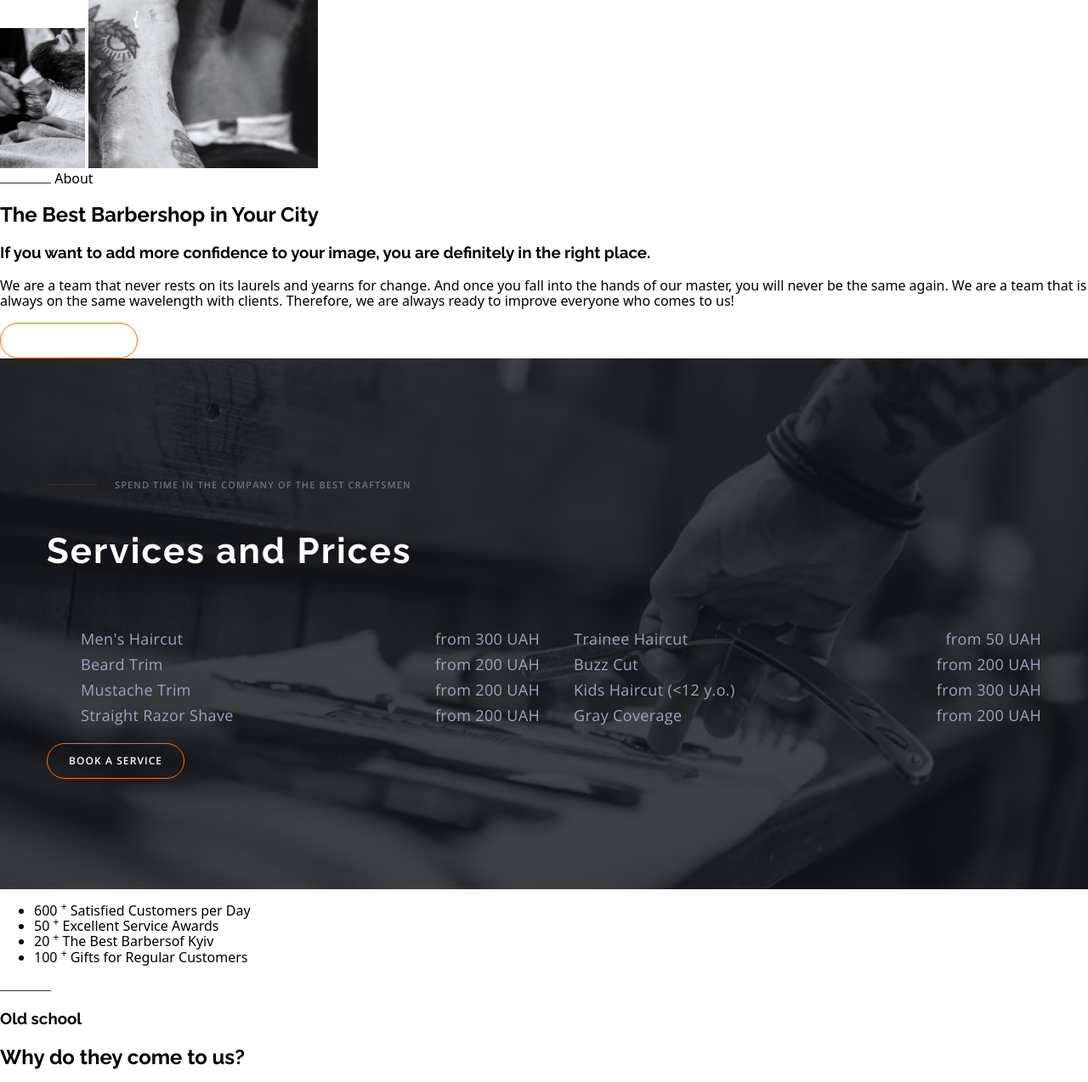
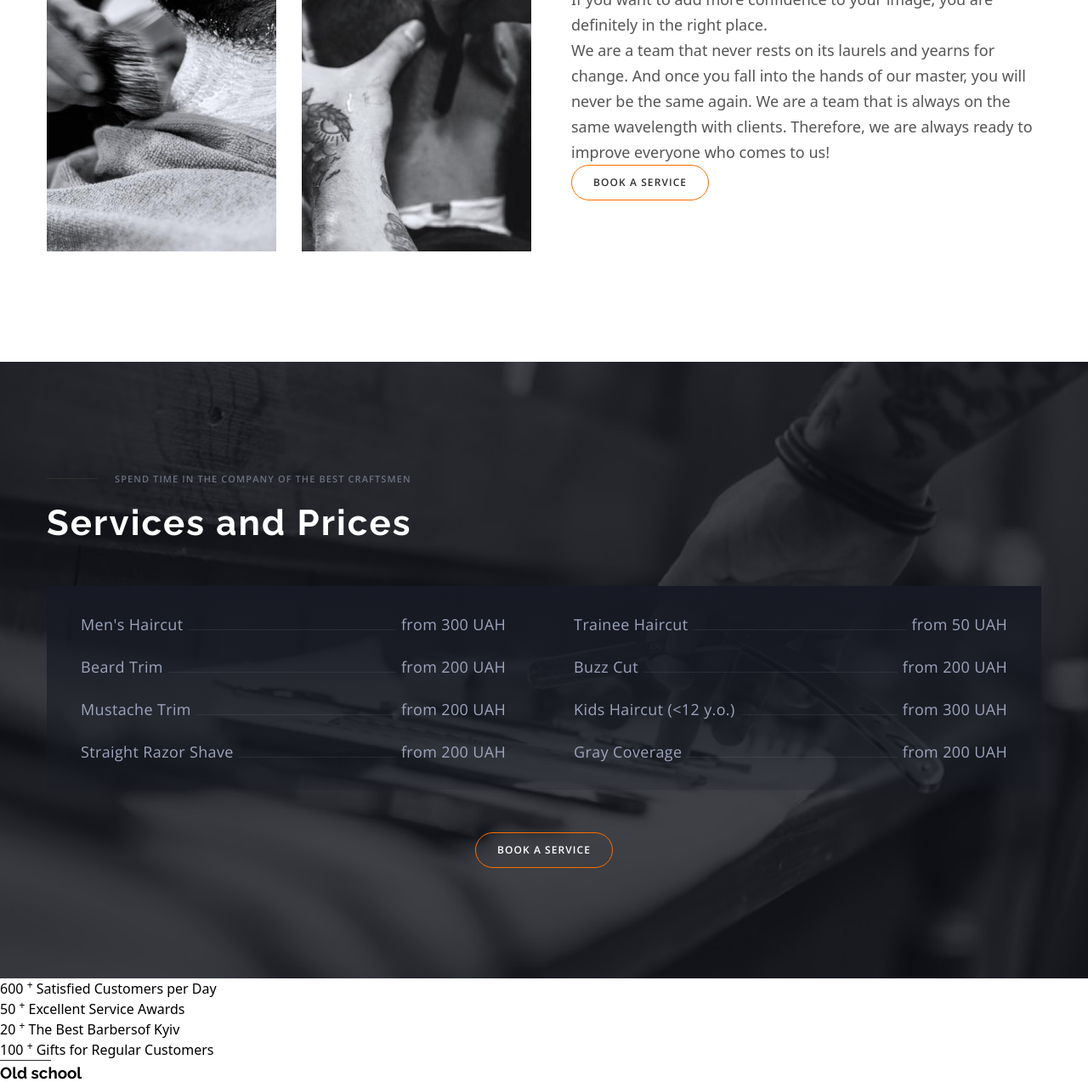
Before and after one commit to chiperandrei42/barbershop, a plain HTML site: page index.html in a window 1280 px wide. Shown: the part 449-1723 px from the top of the page at 85% size. Drawn offline with nearby package versions, Linux system fonts and the light colour scheme.

Commit message:
Updated barbershop

```diff
--- /dev/null
+++ b/css/reset.css
@@ -0,0 +1,73 @@
+/*
+  1. Use a more-intuitive box-sizing model.
+*/
+*,
+*::before,
+*::after {
+  box-sizing: border-box;
+}
+/*
+  2. Remove default margin
+*/
+* {
+  margin: 0;
+}
+/*
+  3. Allow percentage-based heights in the application
+*/
+html,
+body {
+  height: 100%;
+}
+/*
+  Typographic tweaks!
+  4. Add accessible line-height
+  5. Improve text rendering
+*/
+body {
+  line-height: 1.5;
+  -webkit-font-smoothing: antialiased;
+}
+/*
+  6. Improve media defaults
+*/
+img,
+picture,
+video,
+canvas,
+svg {
+  display: block;
+  max-width: 100%;
+}
+/*
+  7. Remove built-in form typography styles
+*/
+input,
+button,
+textarea,
+select {
+  font: inherit;
+}
+/*
+  8. Avoid text overflows
+*/
+p,
+h1,
+h2,
+h3,
+h4,
+h5,
+h6 {
+  overflow-wrap: break-word;
+}
+/*
+  9. Create a root stacking context
+*/
+#root,
+#__next {
+  isolation: isolate;
+}
+
+ul {
+  padding-inline-start: 0;
+}
--- a/css/style.css
+++ b/css/style.css
@@ -3,6 +3,8 @@
   --heading-font-family: "Raleway", sans-serif;
   --text-font-family: "Open Sans", sans-serif;
   --link-hover-color: #ff6c00;
+  --heading-alternative-color: #303030;
+  --transition: 250ms cubic-bezier(0.4, 0, 0.2, 1);
 }
 
 .global-header {
@@ -22,6 +24,11 @@
   width: 405px;
   justify-content: space-between;
   list-style-type: none;
+}
+
+.container {
+  max-width: 1200px;
+  margin: 0 auto;
 }
 
 .contact-container {
@@ -60,8 +67,10 @@ h6 {
   font-weight: 700;
 }
 
-.button {
-  cursor: pointer;
+.centered-container {
+  display: flex;
+  justify-content: center;
+  align-items: center;
 }
 
 .phone-number {
@@ -79,7 +88,6 @@ h6 {
 }
 
 .button {
-  color: var(--link-color);
   font-family: var(--text-font-family);
   font-size: 12px;
   font-weight: 600;
@@ -90,6 +98,9 @@ h6 {
   border: 1px solid #ff6c00;
   border-radius: 25px;
   padding: 12px 25px;
+  cursor: pointer;
+  transition: background-color var(--transition), color var(--transition),
+    border var(--transition);
 }
 
 .button:hover {
@@ -98,18 +109,45 @@ h6 {
   border: 1px solid #fff;
 }
 
+.section-dark button {
+  color: var(--link-color);
+}
+
+.section-light button {
+  color: #303030;
+}
+
+.section {
+  padding: 130px 55px;
+}
+
+.section-light {
+  background-color: #fff;
+  color: #555555;
+  font-style: normal;
+  font-weight: 400;
+  font-size: 18px;
+  line-height: 30px;
+}
+
+.section-light h1,
+.section-light .section-heading,
+.section-light .section-sub-heading {
+  color: var(--heading-alternative-color);
+}
+
 .prices-section {
   background-image: url("../images/services-section-bg.png");
   background-color: #111319;
   background-repeat: no-repeat;
   background-size: cover;
-  padding: 130px 55px;
 }
 
 .heading-with-dash {
   display: flex;
   align-items: center;
   color: rgba(157, 164, 189, 0.6);
+  margin-bottom: 20px;
 }
 
 .heading-with-dash h3 {
@@ -131,12 +169,33 @@ h6 {
   color: #fff;
 }
 
+.section-with-two-columns {
+  display: flex;
+}
+
+.section-with-two-columns > *:nth-child(2) {
+  margin-left: 64px;
+}
+
+.section-with-two-columns > * {
+  flex: 0 1 50%;
+}
+
+.section-images {
+  display: flex;
+}
+
+.section-images img + img {
+  margin-left: 30px;
+}
+
 .prices {
   display: flex;
-  margin-top: 46px;
+  margin: 50px 0;
 }
 
 .prices-list {
+  padding: 30px 40px;
   font-family: var(--text-font-family);
   font-size: 18px;
   font-weight: 400;
@@ -145,15 +204,65 @@ h6 {
   color: rgba(157, 164, 189, 1);
   list-style: none;
   flex-grow: 1;
+  background-image: linear-gradient(rgba(23, 26, 36, 1), rgba(23, 26, 36, 0.2));
+  transition: background-image 3s;
+}
+
+.prices-list:hover {
+  background-image: linear-gradient(rgba(9, 11, 19, 1), rgba(9, 11, 19, 0.2));
+  cursor: pointer;
 }
 
 .prices-list li {
   display: flex;
   justify-content: space-between;
-  align-items: flex-end;
+  align-items: baseline;
+}
+
+.prices-list li:not(:last-child) {
+  margin-bottom: 20px;
 }
 
 .prices-list li .prices-dash {
+  flex: 1 0 auto;
   height: 1px;
   background: rgba(157, 164, 189, 0.12);
 }
+
+.prices-list li .prices-dash {
+  margin-left: 6px;
+  margin-right: 6px;
+}
+
+.modal {
+  position: fixed;
+  width: 100vw;
+  height: 100vh;
+  top: 0;
+  left: 0;
+  display: flex;
+  justify-content: center;
+  align-items: center;
+  background: rgba(0, 0, 0, 0.2);
+}
+
+.modal-content {
+  background-color: #fff;
+  padding: 20px;
+  width: 528px;
+  height: 581px;
+}
+
+.is-hidden {
+  visibility: hidden;
+}
+
+.close-btn {
+  background-color: #ff0000;
+  border: 1px solid #ff0000;
+  color: #fff;
+  cursor: pointer;
+  position: relative;
+  top: 0;
+  right: 0;
+}
--- a/index.html
+++ b/index.html
@@ -14,6 +14,7 @@
       rel="stylesheet"
       href="https://cdnjs.cloudflare.com/ajax/libs/modern-normalize/1.0.0/modern-normalize.min.css"
     />
+    <link rel="stylesheet" href="css/reset.css" />
     <link rel="stylesheet" href="css/style.css" />
   </head>
   <body>
@@ -45,54 +46,63 @@
       </section>
     </header>
 
-    <main>
     <section>
       <hr />
       <span>A hair salon for men in Kyiv</span>
       <h1>BarberShop</h1>
       <p>
-          We are experts in trendy men's haircuts. We work quickly, carefully,
-          and tastefully.
+        We are experts in trendy men's haircuts. We work quickly, carefully, and
+        tastefully.
       </p>
     </section>
 
+    <main>
       <!-- About Section -->
-      <section>
-        <div>
+      <section id="about" class="section section-light about-section">
+        <div class="container">
+          <div class="section-with-two-columns">
+            <div class="section-images">
               <img
                 src="./images/barber-img-1.png"
                 alt="Frizer pune spuma de ras"
-            width="100px"
               />
               <img
                 src="./images/barber-img-2.png"
                 alt="Frizer barbiereste cu briceag"
               />
             </div>
-
             <div>
-          <img src="./images/horizontal-dash.svg" alt="Horizontal Dash" />
-          <span>About</span>
+              <div class="section-description">
+                <div class="heading-with-dash">
+                  <img
+                    src="./images/horizontal-dash.svg"
+                    alt="Horizontal Dash"
+                  />
+                  <h3 class="section-sub-heading">About</h3>
                 </div>
-
-        <h2>The Best Barbershop in Your City</h2>
-        <h3>
-          If you want to add more confidence to your image, you are definitely
-          in the right place.
-        </h3>
+                <h2 class="section-heading">
+                  The Best Barbershop in Your City
+                </h2>
                 <p>
-          We are a team that never rests on its laurels and yearns for change.
-          And once you fall into the hands of our master, you will never be the
-          same again. We are a team that is always on the same wavelength with
-          clients. Therefore, we are always ready to improve everyone who comes
-          to us!
+                  If you want to add more confidence to your image, you are
+                  definitely in the right place.
                 </p>
-
-        <button class="button">Book a Service</button>
+                <p class="small-text">
+                  We are a team that never rests on its laurels and yearns for
+                  change. And once you fall into the hands of our master, you
+                  will never be the same again. We are a team that is always on
+                  the same wavelength with clients. Therefore, we are always
+                  ready to improve everyone who comes to us!
+                </p>
+              </div>
+              <button class="button">Book a service</button>
+            </div>
+          </div>
+        </div>
       </section>
 
       <!-- Services and Prices Section -->
-      <section id="services" class="prices-section">
+      <section id="services" class="section section-dark prices-section">
         <div class="section-description">
           <div class="heading-with-dash">
             <img src="./images/horizontal-dash.svg" alt="Horizontal Dash" />
@@ -110,14 +120,17 @@
             </li>
             <li>
               <span>Beard Trim</span>
+              <span class="prices-dash"></span>
               <span>from 200 UAH</span>
             </li>
             <li>
               <span>Mustache Trim</span>
+              <span class="prices-dash"></span>
               <span>from 200 UAH</span>
             </li>
             <li>
               <span>Straight Razor Shave</span>
+              <span class="prices-dash"></span>
               <span>from 200 UAH</span>
             </li>
           </ul>
@@ -125,24 +138,30 @@
           <ul class="prices-list">
             <li>
               <span>Trainee Haircut</span>
+              <span class="prices-dash"></span>
               <span>from 50 UAH</span>
             </li>
             <li>
               <span>Buzz Cut</span>
+              <span class="prices-dash"></span>
               <span>from 200 UAH</span>
             </li>
             <li>
               <span>Kids Haircut (&lt;12 y.o.)</span>
+              <span class="prices-dash"></span>
               <span>from 300 UAH</span>
             </li>
             <li>
               <span>Gray Coverage</span>
+              <span class="prices-dash"></span>
               <span>from 200 UAH</span>
             </li>
           </ul>
         </div>
 
-        <button class="button">Book a Service</button>
+        <div class="centered-container">
+          <button data-modal-open class="button">Book a Service</button>
+        </div>
       </section>
 
       <!-- Old School Section -->
@@ -194,5 +213,15 @@
         <span>Extreme Barber</span>
       </section>
     </main>
+
+    <!-- Book Service Modal -->
+    <div class="modal is-hidden" data-modal>
+      <div class="modal-content">
+        <button class="close-btn" data-modal-close>&times;</button>
+        Continut modal
+      </div>
+    </div>
+
+    <script src="./js/modal.js"></script>
   </body>
 </html>
--- /dev/null
+++ b/js/modal.js
@@ -0,0 +1,14 @@
+(() => {
+	const refs = {
+		openModalBtn: document.querySelector("[data-modal-open]"),
+		closeModalBtn: document.querySelector("[data-modal-close]"),
+		modal: document.querySelector("[data-modal]"),
+	};
+
+	refs.openModalBtn.addEventListener("click", toggleModal);
+	refs.closeModalBtn.addEventListener("click", toggleModal);
+
+	function toggleModal() {
+		refs.modal.classList.toggle("is-hidden");
+	}
+})();
```
Lines whose indentation alone changed are shown as unchanged.
